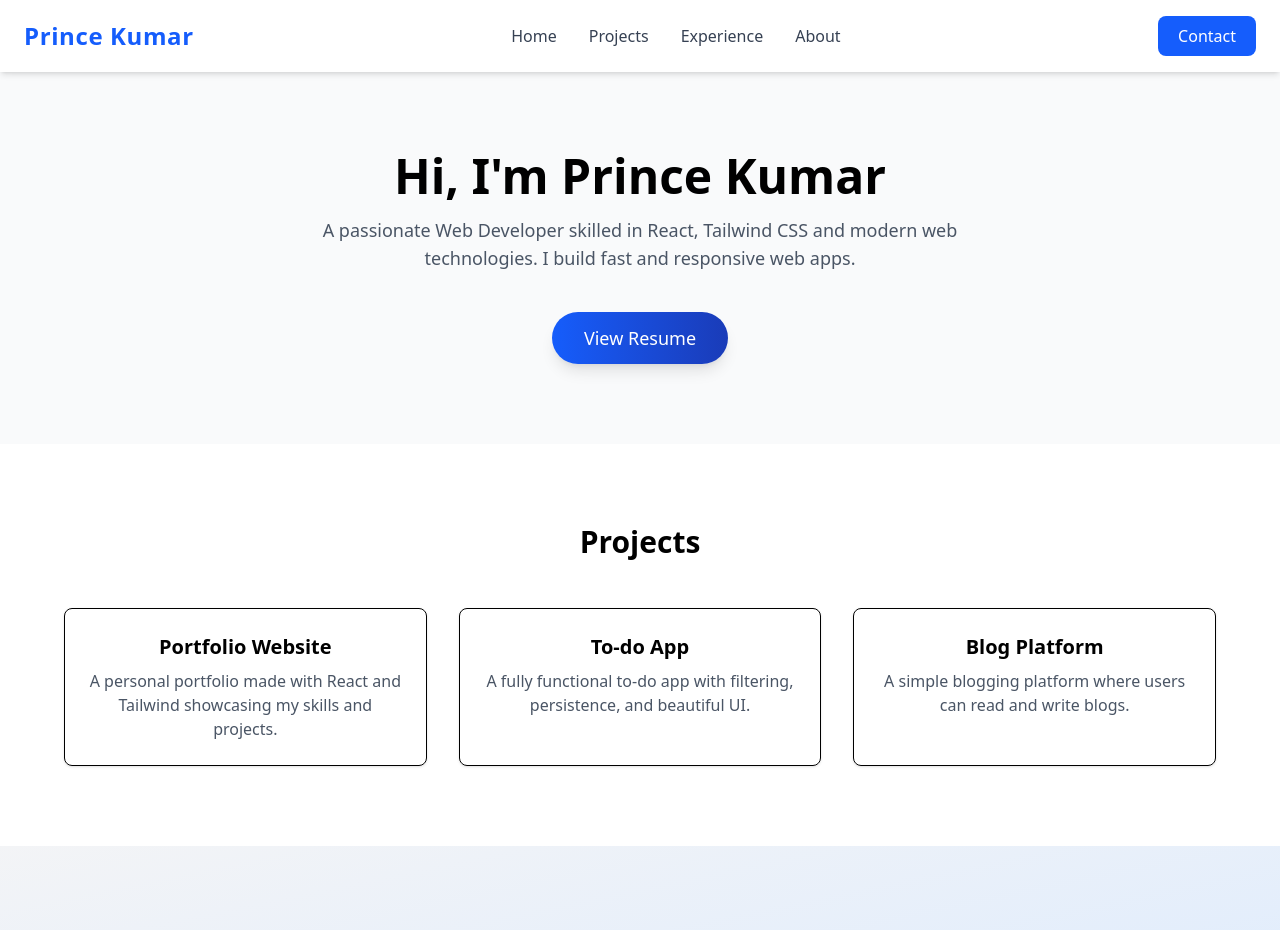
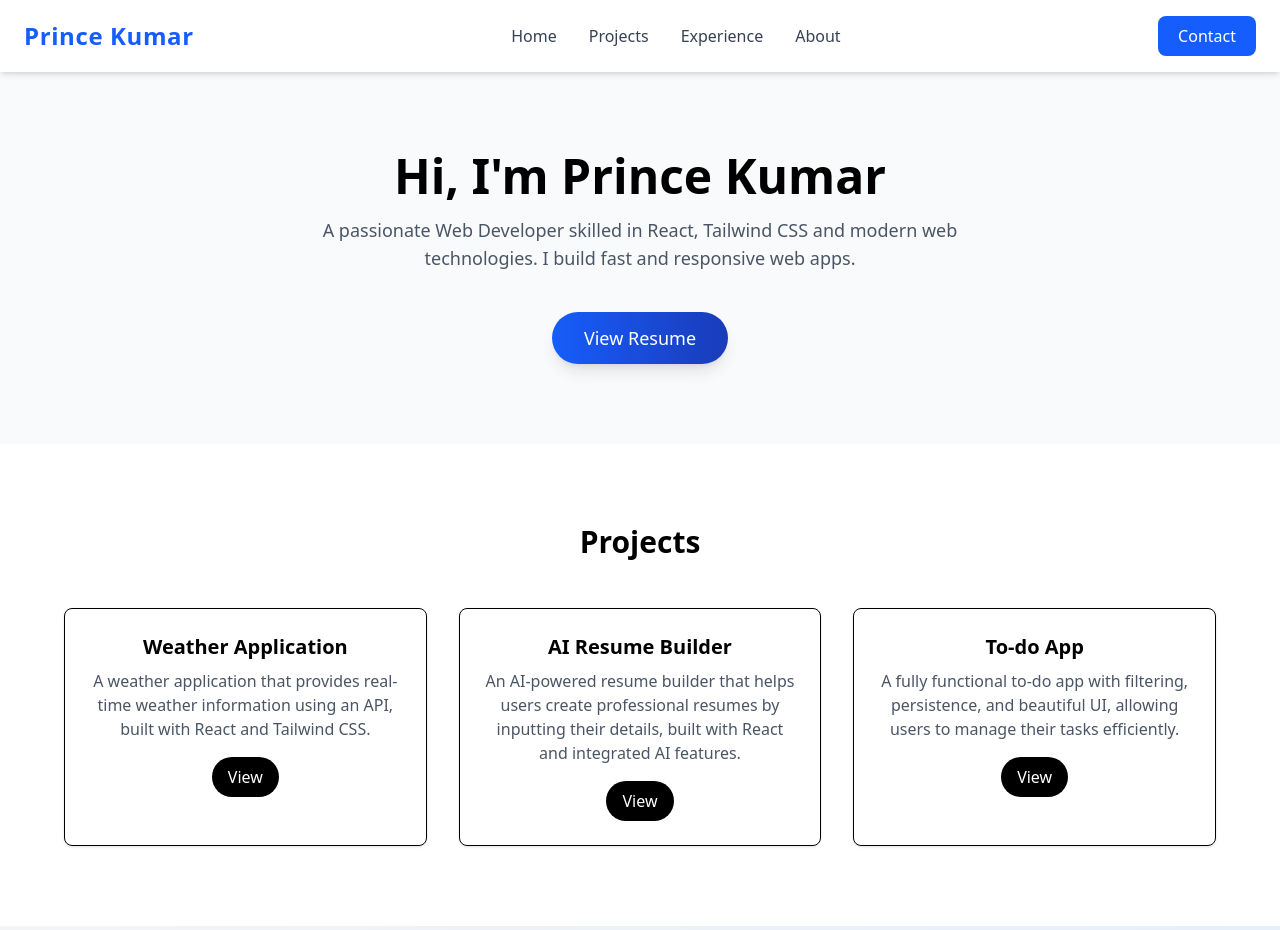
Before and after one commit to Prince-2028/My-websites, a React (Vite) app: page / in a window 1280 px wide. Shown: the top 930 px of the page. Built offline with nearby package versions, Linux system fonts and the light colour scheme.

Commit message:
Add sone projetcs

```diff
--- a/src/components/Projects.jsx
+++ b/src/components/Projects.jsx
@@ -6,16 +6,47 @@ const Projects = () => {
       <h2 className="text-3xl font-bold mb-12">Projects</h2>
       <div className="grid md:grid-cols-3 gap-8 max-w-6xl mx-auto">
         <div className="border p-6 rounded-lg shadow hover:shadow-lg transition">
-          <h3 className="text-xl font-semibold mb-2">Portfolio Website</h3>
-          <p className="text-gray-600">A personal portfolio made with React and Tailwind showcasing my skills and projects.</p>
+          <h3 className="text-xl font-semibold mb-2">Weather Application</h3>
+          <p className="text-gray-600">
+            A weather application that provides real-time weather information
+            using an API, built with React and Tailwind CSS.
+          </p>
+          <a
+            href="https://wethercastnow.netlify.app/"
+            target="_blank"
+            className="mt-4 inline-block bg-black text-white py-2 px-4 rounded-full hover:bg-gray-800 transition"
+          >
+            View
+          </a>
+        </div>
+        <div className="border p-6 rounded-lg shadow hover:shadow-lg transition">
+          <h3 className="text-xl font-semibold mb-2">AI Resume Builder</h3>
+          <p className="text-gray-600">
+            An AI-powered resume builder that helps users create professional
+            resumes by inputting their details, built with React and integrated
+            AI features.
+          </p>
+          <a
+            href="https://resumecreateai.netlify.app/"
+            target="_blank"
+            className="mt-4 inline-block bg-black text-white py-2 px-4 rounded-full hover:bg-gray-800 transition"
+          >
+            View
+          </a>
         </div>
         <div className="border p-6 rounded-lg shadow hover:shadow-lg transition">
           <h3 className="text-xl font-semibold mb-2">To-do App</h3>
-          <p className="text-gray-600">A fully functional to-do app with filtering, persistence, and beautiful UI.</p>
-        </div>
-        <div className="border p-6 rounded-lg shadow hover:shadow-lg transition">
-          <h3 className="text-xl font-semibold mb-2">Blog Platform</h3>
-          <p className="text-gray-600">A simple blogging platform where users can read and write blogs.</p>
+          <p className="text-gray-600">
+            A fully functional to-do app with filtering, persistence, and
+            beautiful UI, allowing users to manage their tasks efficiently.
+          </p>
+          <a
+            href="https://prince-2028.github.io/Achieve_Aura/"
+            target="_blank"
+            className="mt-4 inline-block bg-black text-white py-2 px-4 rounded-full hover:bg-gray-800 transition"
+          >
+            View
+          </a>
         </div>
       </div>
     </section>
```
